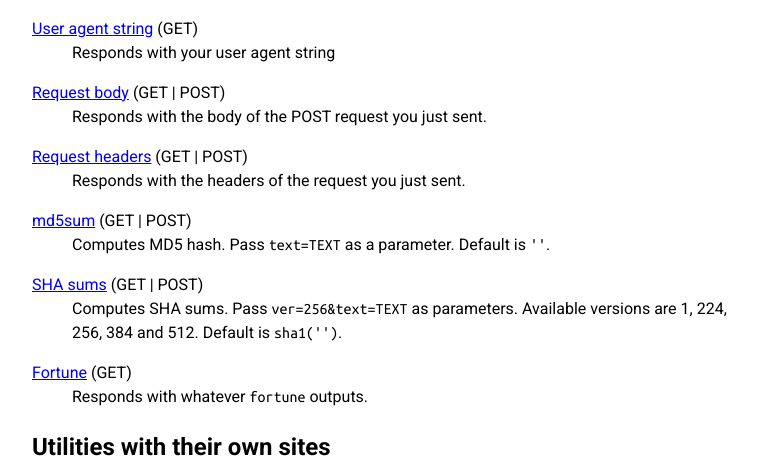
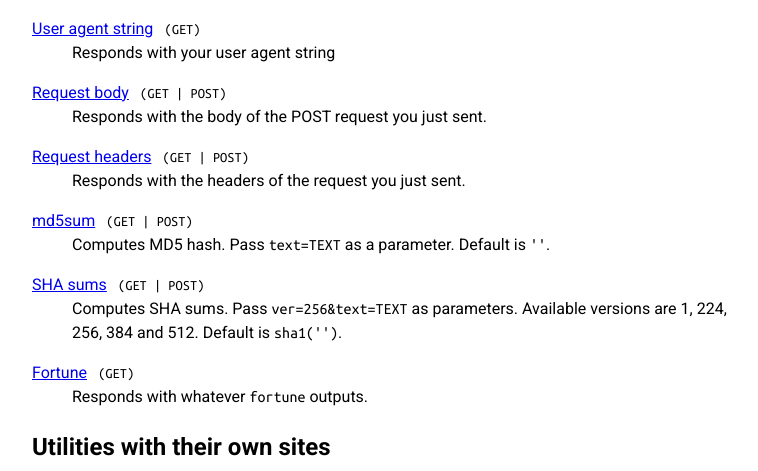
Before and after one commit to avacariu/utils-site, a Flask app: page / in a window 1280 px wide. Shown: the part 318-789 px from the top of the page, without its empty margins (258-1016 px from the left). Run offline with Flask 2, Linux system fonts and the light colour scheme; grey boxes are pictures that could not be loaded.

Commit message:
Improve styling on request type description

```diff
--- a/app/templates/base.html
+++ b/app/templates/base.html
@@ -23,6 +23,11 @@
       dd {
         margin-bottom: 1rem;
       }
+      .request-type {
+        font-family: "Ubuntu Mono", monospace;
+        font-size: 0.9em;
+        margin-left: 0.5em;
+      }
     </style>
   </head>
   <body>
--- a/app/templates/main.html
+++ b/app/templates/main.html
@@ -6,25 +6,25 @@
 
 <h2>Utilities hosted on this site</h2>
 <dl>
-  <dt><a href="{{ url_for('ip') }}">IP address</a> (GET)</dt>
+  <dt><a href="{{ url_for('ip') }}">IP address</a> <span class="request-type">(GET)<span></dt>
   <dd>Responds your external IP address.</dd>
 
-  <dt><a href="{{ url_for('user_agent') }}">User agent string</a> (GET)</dt>
+  <dt><a href="{{ url_for('user_agent') }}">User agent string</a> <span class="request-type">(GET)</span></dt>
   <dd>Responds with your user agent string</dd>
 
-  <dt><a href="{{ url_for('request_body') }}">Request body</a> (GET | POST)</dt>
+  <dt><a href="{{ url_for('request_body') }}">Request body</a> <span class="request-type">(GET | POST)</span></dt>
   <dd>Responds with the body of the POST request you just sent.</dd>
 
-  <dt><a href="{{ url_for('request_headers') }}">Request headers</a> (GET | POST)</dt>
+  <dt><a href="{{ url_for('request_headers') }}">Request headers</a> <span class="request-type">(GET | POST)</span></dt>
   <dd>Responds with the headers of the request you just sent.</dd>
 
-  <dt><a href="{{ url_for('md5sum') }}">md5sum</a> (GET | POST)</dt>
+  <dt><a href="{{ url_for('md5sum') }}">md5sum</a> <span class="request-type">(GET | POST)</span></dt>
   <dd>Computes MD5 hash. Pass <code>text=TEXT</code> as a parameter. Default is <code>''</code>.</dd>
 
-  <dt><a href="{{ url_for('sha1sum') }}">SHA sums</a> (GET | POST)</dt>
+  <dt><a href="{{ url_for('sha1sum') }}">SHA sums</a> <span class="request-type">(GET | POST)</span></dt>
   <dd>Computes SHA sums. Pass <code>ver=256&amp;text=TEXT</code> as parameters. Available versions are 1, 224, 256, 384 and 512. Default is <code>sha1('')</code>.</dd>
 
-  <dt><a href="{{ url_for('fortune') }}">Fortune</a> (GET)</dt>
+  <dt><a href="{{ url_for('fortune') }}">Fortune</a> <span class="request-type">(GET)</span></dt>
   <dd>Responds with whatever <code>fortune</code> outputs.</dd>
 </dl>
 
```
